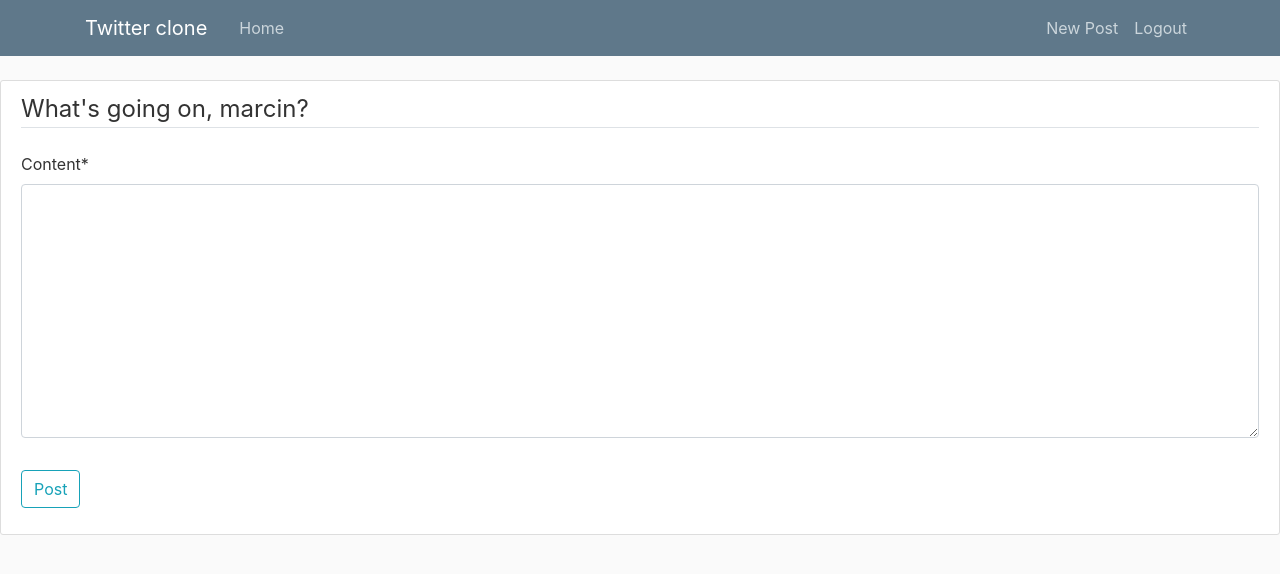
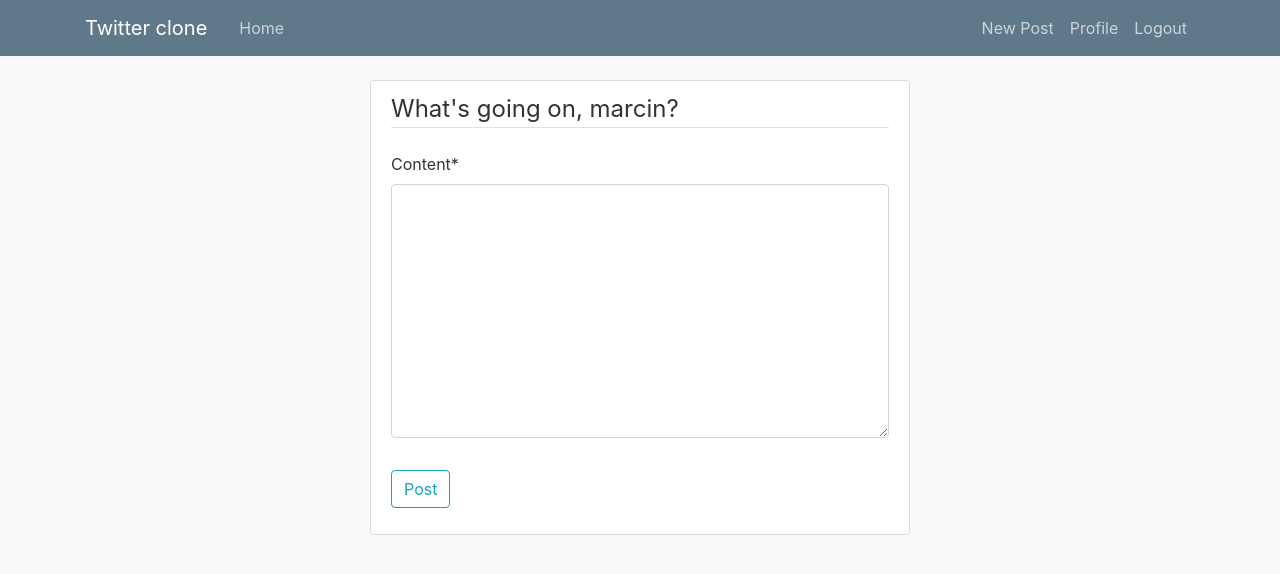
Before and after one commit to marcin-ciesielski/twitter, a Django app: page /compose/ in a window 1280 px wide. Shown: the top 574 px of the page. Run offline with Django 3.2, Linux system fonts and the light colour scheme; a user stored in the database is signed in; some libraries are stand-ins or nearby versions.

Commit message:
Add user tweet & profiles

```diff
--- a/twitter/templates/twitter/base.html
+++ b/twitter/templates/twitter/base.html
@@ -27,6 +27,7 @@
             <div class="navbar-nav">
                 {% if user.is_authenticated %}
                     <a class="nav-item nav-link" href="{% url 'twitter:compose' %}">New Post</a>
+                    <a class="nav-item nav-link" href="{% url 'twitter:profile' %}">Profile</a>
                     <a class="nav-item nav-link" href="{% url 'logout' %}">Logout</a>
                 {% else %}
                     <a class="nav-item nav-link" href="{% url 'login' %}">Login</a>
@@ -37,10 +38,10 @@
         </div>
       </nav>
     </header>
-
-    {% block content %}
-    {% endblock %}
-
+    <main role="main" class="container">
+        {% block content %}
+        {% endblock %}
+    </main>
     <!-- Optional JavaScript -->
     <!-- jQuery first, then Popper.js, then Bootstrap JS -->
     <script src="https://code.jquery.com/jquery-3.2.1.slim.min.js" integrity="sha384-KJ3o2DKtIkvYIK3UENzmM7KCkRr/rE9/Qpg6aAZGJwFDMVNA/GpGFF93hXpG5KkN" crossorigin="anonymous"></script>
--- a/twitter/templates/twitter/index.html
+++ b/twitter/templates/twitter/index.html
@@ -1,11 +1,15 @@
 {% extends 'twitter/base.html' %}
 {% block content %}
-    {% for tweet in tweet_list %}
+    {% for tweet in tweets %}
         <article class="media content-section">
             <div class="media-body">
                 <div class="article-metadata">
+                    <a href="{% url 'twitter:tweet-detail' tweet.pk %}">
                         <small class="text-muted">{{ tweet.creation_date|date:"F d, Y" }}</small>
+                    </a>
+                    <a href="{% url 'twitter:author-detail' tweet.author.pk %}">
                         <small class="text-muted">by {{ tweet.author }}</small>
+                    </a>
                 </div>
                 <p class="article-content">{{ tweet.content }}</p>
             </div>
--- a/twitter/templates/twitter/login.html
+++ b/twitter/templates/twitter/login.html
@@ -1,7 +1,7 @@
 {% extends 'twitter/base.html' %}
 {% load crispy_forms_tags %}
 {% block content %}
-<div class="container">
+
   <div class="row">
     <div class="col"></div>
     <div class="col-6">
@@ -28,5 +28,5 @@
     </div>
     <div class="col"></div>
   </div>
-</div>
+
 {% endblock content %}
--- a/twitter/templates/twitter/register.html
+++ b/twitter/templates/twitter/register.html
@@ -1,7 +1,7 @@
 {% extends 'twitter/base.html' %}
 {% load crispy_forms_tags %}
 {% block content %}
-<div class="container">
+
   <div class="row">
     <div class="col"></div>
     <div class="col-6">
@@ -25,5 +25,4 @@
     </div>
     <div class="col"></div>
   </div>
-</div>
 {% endblock content %}
--- a/twitter/templates/twitter/tweet_form.html
+++ b/twitter/templates/twitter/tweet_form.html
@@ -2,6 +2,9 @@
 {% extends 'twitter/base.html' %}
 {% load crispy_forms_tags %}
 {% block content %}
+  <div class="row">
+    <div class="col"></div>
+    <div class="col-6">
     <div class="content-section">
         <form method="POST">
             {% csrf_token %}
@@ -14,4 +17,8 @@
             </div>
         </form>
     </div>
+    </div>
+      <div class="col"></div>
+  </div>
+
 {% endblock content %}
```
